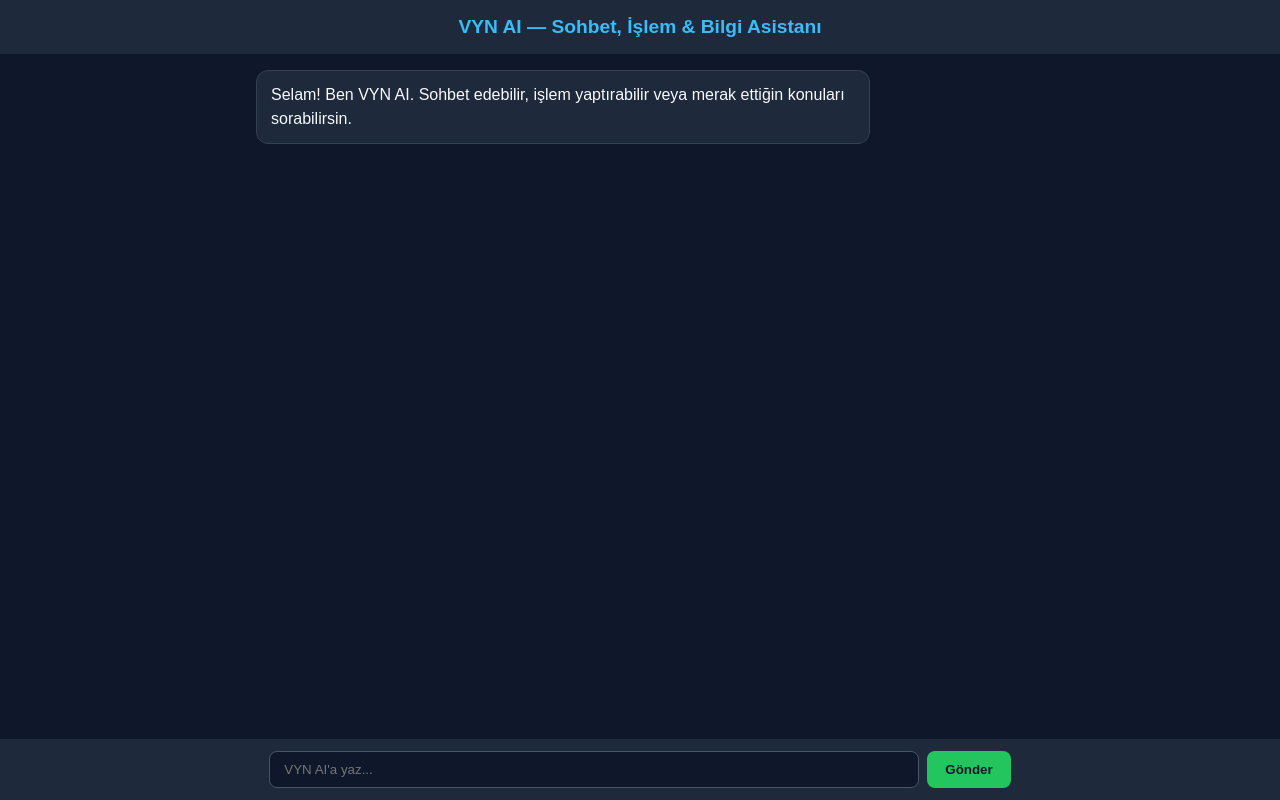
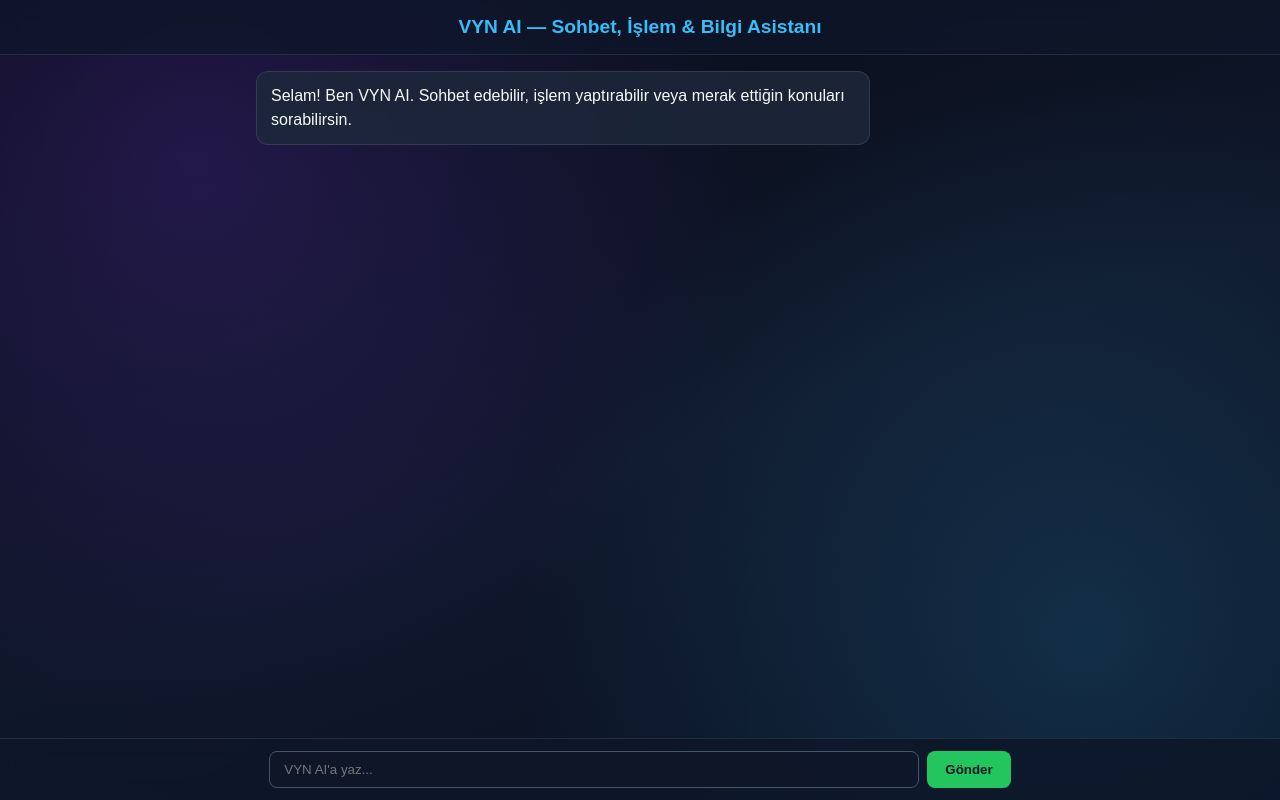
Before and after one commit to Umuttsglk/vyn-ai, a plain HTML site: page index.html in a window 1280 px wide. Drawn offline with Linux system fonts and the light colour scheme.

Commit message:
Update index.html

```diff
--- a/index.html
+++ b/index.html
@@ -6,15 +6,79 @@
   <title>VYN AI</title>
   <style>
     * { box-sizing: border-box; margin: 0; padding: 0; font-family: sans-serif; }
-    body { background: #0f172a; color: #f8fafc; display: flex; flex-direction: column; height: 100vh; }
-    header { background: #1e293b; padding: 16px; text-align: center; font-weight: bold; font-size: 1.2rem; color: #38bdf8; }
-    #chat { flex: 1; overflow-y: auto; padding: 16px; display: flex; flex-direction: column; gap: 12px; max-width: 800px; width: 100%; margin: 0 auto; }
+    body {
+      background:
+        radial-gradient(circle at 15% 20%, rgba(124, 58, 237, 0.22), transparent 45%),
+        radial-gradient(circle at 85% 80%, rgba(56, 189, 248, 0.16), transparent 45%),
+        linear-gradient(160deg, #070b14 0%, #0f172a 55%, #091021 100%);
+      background-attachment: fixed;
+      color: #f8fafc;
+      display: flex;
+      flex-direction: column;
+      height: 100vh;
+    }
+    header {
+      background: rgba(15, 23, 42, 0.78);
+      backdrop-filter: blur(10px);
+      border-bottom: 1px solid rgba(148, 163, 184, 0.16);
+      padding: 16px;
+      text-align: center;
+      font-weight: bold;
+      font-size: 1.2rem;
+      color: #38bdf8;
+    }
+    #chat {
+      flex: 1;
+      overflow-y: auto;
+      padding: 16px;
+      display: flex;
+      flex-direction: column;
+      gap: 12px;
+      max-width: 800px;
+      width: 100%;
+      margin: 0 auto;
+    }
     .msg { padding: 12px 14px; border-radius: 12px; max-width: 80%; line-height: 1.5; white-space: pre-wrap; }
-    .user { background: #2563eb; align-self: flex-end; }
-    .ai { background: #1e293b; border: 1px solid #334155; align-self: flex-start; }
-    #bar { background: #1e293b; padding: 12px; display: flex; gap: 8px; justify-content: center; }
-    #bar input { width: 100%; max-width: 650px; padding: 10px 14px; border-radius: 8px; border: 1px solid #475569; background: #0f172a; color: #fff; }
-    #bar button { padding: 10px 18px; border-radius: 8px; border: none; background: #22c55e; color: #0f172a; font-weight: bold; cursor: pointer; }
+    .user {
+      background: linear-gradient(135deg, #2563eb, #1d4ed8);
+      align-self: flex-end;
+      box-shadow: 0 6px 18px rgba(37, 99, 235, 0.25);
+    }
+    .ai {
+      background: rgba(30, 41, 59, 0.82);
+      backdrop-filter: blur(8px);
+      border: 1px solid rgba(148, 163, 184, 0.18);
+      align-self: flex-start;
+    }
+    #bar {
+      background: rgba(15, 23, 42, 0.85);
+      backdrop-filter: blur(10px);
+      border-top: 1px solid rgba(148, 163, 184, 0.16);
+      padding: 12px;
+      display: flex;
+      gap: 8px;
+      justify-content: center;
+    }
+    #bar input {
+      width: 100%;
+      max-width: 650px;
+      padding: 10px 14px;
+      border-radius: 8px;
+      border: 1px solid #475569;
+      background: rgba(15, 23, 42, 0.9);
+      color: #fff;
+      outline: none;
+    }
+    #bar input:focus { border-color: #38bdf8; }
+    #bar button {
+      padding: 10px 18px;
+      border-radius: 8px;
+      border: none;
+      background: #22c55e;
+      color: #0f172a;
+      font-weight: bold;
+      cursor: pointer;
+    }
   </style>
 </head>
 <body>
```
